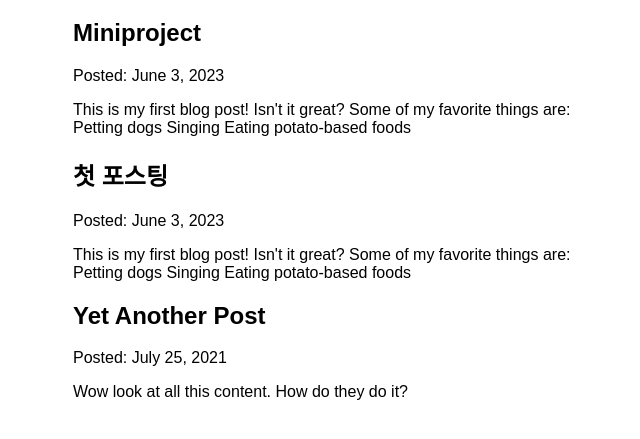
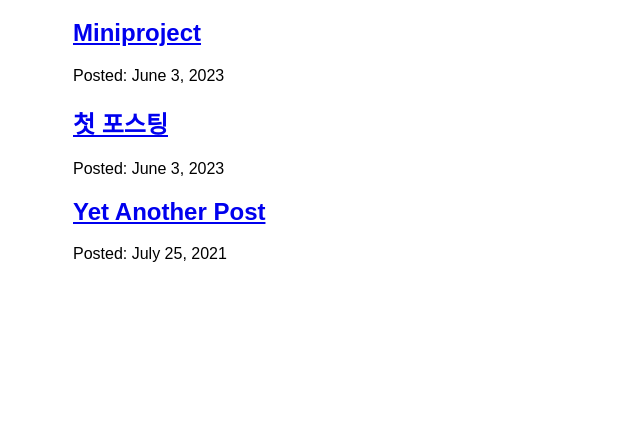
Before and after one commit to IamSeongHun/my-first-gatsby-site, a Gatsby site: page /blog in a window 1280 px wide. Shown: the part 157-596 px from the top of the page, without its empty margins (317-957 px from the left). Built offline with nearby package versions, Linux system fonts and the light colour scheme; Gatsby itself is replaced by a stand-in of ours.

Commit message:
Finished Gatsby Tutorial Part 6

```diff
--- a/blog/MiniProject1.mdx
+++ b/blog/MiniProject1.mdx
@@ -1,7 +1,7 @@
 ---
 title: "Miniproject"
 date: "2023-06-03"
-slug: "Miniproject"
+slug: "miniproject"
 ---
 
 This is my first blog post! Isn't it *great*?
--- a/src/pages/blog.js
+++ /dev/null
@@ -1,39 +0,0 @@
-import * as React from 'react'
-import { graphql } from 'gatsby'
-import Layout from '../components/layout'
-import Seo from '../components/seo'
-
-const BlogPage = ({ data }) => {
-  return (
-    <Layout pageTitle="My Blog Posts">
-      {
-        data.allMdx.nodes.map((node) => (
-          <article key={node.id}>
-            <h2>{node.frontmatter.title}</h2>
-            <p>Posted: {node.frontmatter.date}</p>
-            <p>{node.excerpt}</p>
-          </article>
-        ))
-      }
-    </Layout>
-  )
-}
-
-export const query = graphql`
-query {
-  allMdx(sort: { frontmatter: { date: DESC }}) {
-    nodes {
-      frontmatter {
-        date(formatString: "MMMM D, YYYY")
-        title
-      }
-      id
-      excerpt
-    }
-  }
-}
-`
-
-export const Head = () => <Seo title="My Blog Posts" />
-
-export default BlogPage
--- /dev/null
+++ b/src/pages/blog/index.js
@@ -0,0 +1,42 @@
+import * as React from 'react'
+import { Link, graphql } from 'gatsby'
+import Layout from '../../components/layout'
+import Seo from '../../components/seo'
+
+const BlogPage = ({ data }) => {
+  return (
+    <Layout pageTitle="My Blog Posts">
+      {
+        data.allMdx.nodes.map(node => (
+          <article key={node.id}>
+            <h2>
+              <Link to={`/blog/${node.frontmatter.slug}`}>
+                {node.frontmatter.title}
+              </Link>
+            </h2>
+            <p>Posted: {node.frontmatter.date}</p>
+          </article>
+        ))
+      }
+    </Layout>
+  )
+}
+
+export const query = graphql`
+  query {
+    allMdx(sort: { frontmatter: { date: DESC }}) {
+      nodes {
+        frontmatter {
+          date(formatString: "MMMM D, YYYY")
+          title
+          slug
+        }
+        id
+      }
+    }
+  }
+`
+
+export const Head = () => <Seo title="My Blog Posts" />
+
+export default BlogPage
```
Also changed, not shown: src/pages/blog/{mdx.frontmatter__slug}.js (added, +28 -0 lines).
